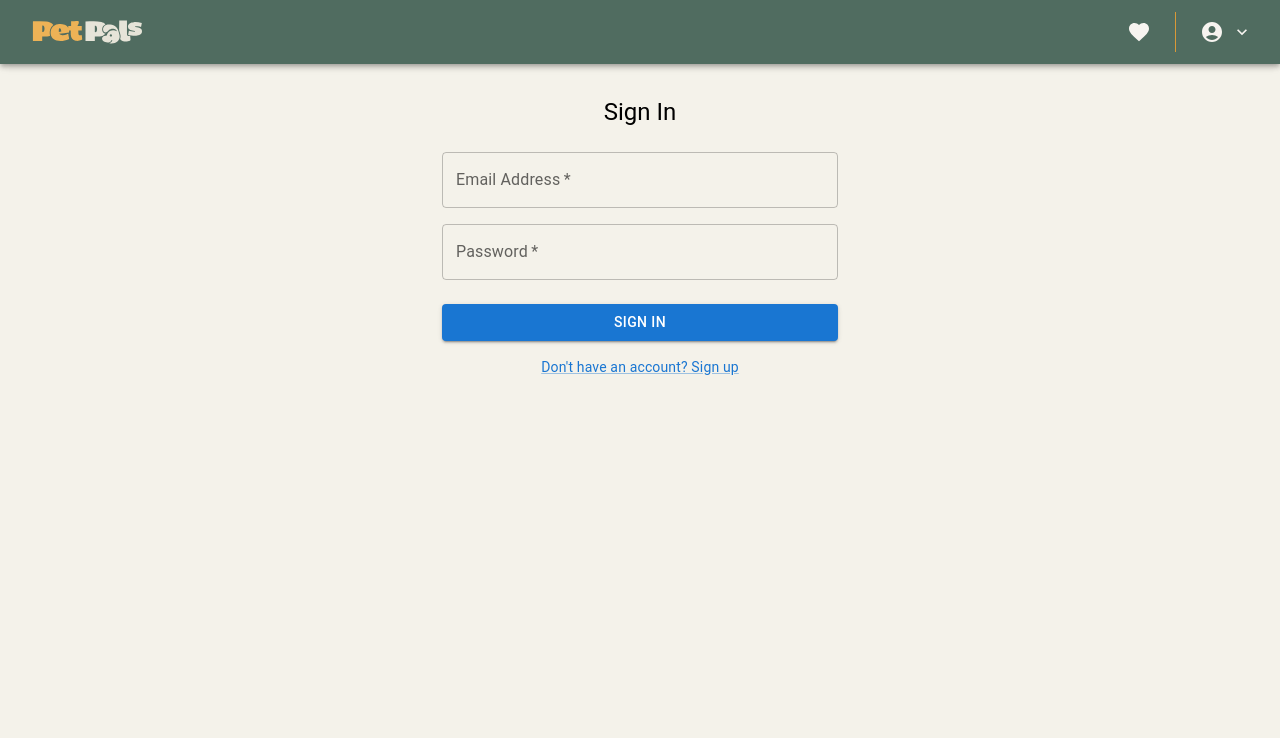
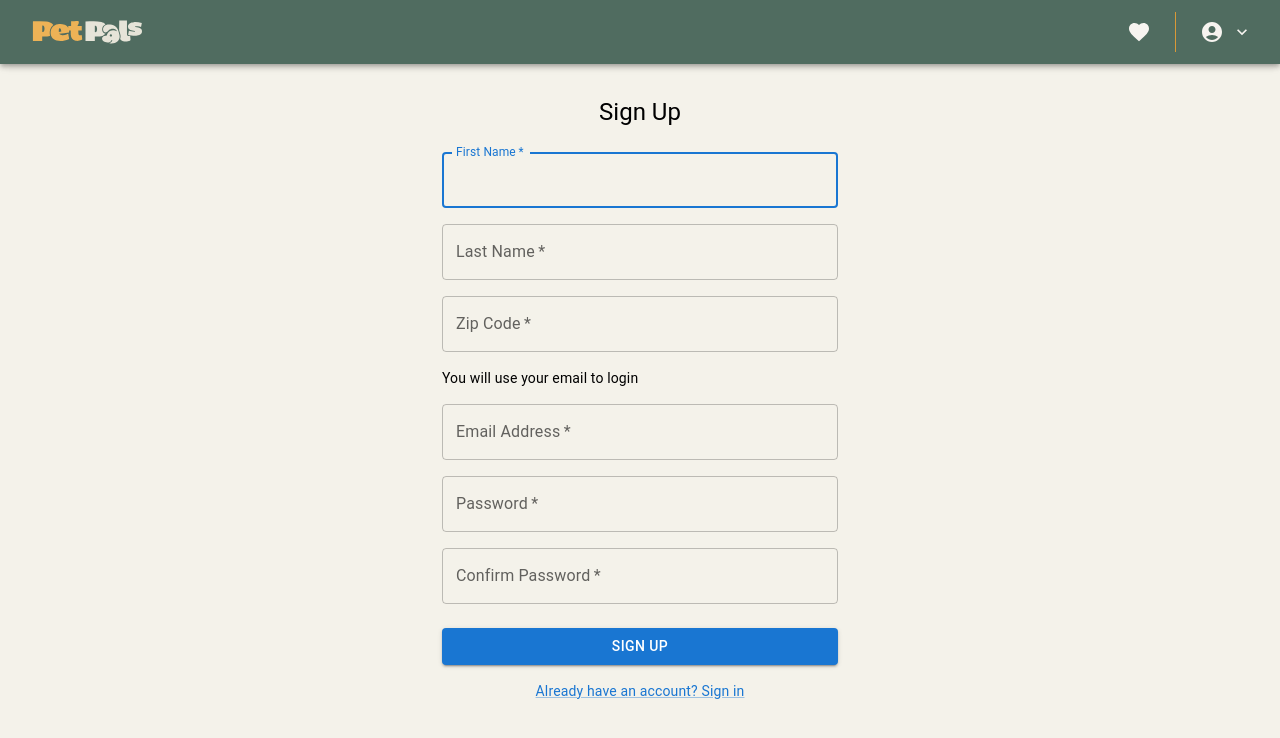
Before and after one commit to Code-the-Dream-School/ffprac-team3-front, a React (Vite) app: page / in a window 1280 px wide. Shown: the top 738 px of the page. Built offline with nearby package versions, Linux system fonts and the light colour scheme.

Commit message:
connect SignUpForm to testing API.

```diff
--- a/src/App.jsx
+++ b/src/App.jsx
@@ -26,7 +26,7 @@ function App() {
   return (
     <>
       <Navbar />
-      <LoginForm />
+      <SignUpForm />
       {/* <HeroBanner />
       <PetSliderCarousel />
        */}
--- a/src/components/SignUpForm/SignUpForm.jsx
+++ b/src/components/SignUpForm/SignUpForm.jsx
@@ -7,10 +7,11 @@ import {
   Button,
   Link,
 } from '@mui/material';
-import React, { useState } from 'react';
+import React, { useState, useRef } from 'react';
 import { registerUser } from '../../util';
 
 export const SignUpForm = () => {
+  const formRef = useRef(null);
   const [password, setPassword] = useState('');
   const [confirmPassword, setConfirmPassword] = useState('');
   const [error, setError] = useState('');
@@ -47,15 +48,21 @@ export const SignUpForm = () => {
           Sign Up
         </Typography>
       </Box>
-      <Box component="form" noValidate onSubmit={handleSubmit} sx={{ mt: 3 }}>
+      <Box
+        component="form"
+        ref={formRef}
+        noValidate
+        onSubmit={handleSubmit}
+        sx={{ mt: 3 }}
+      >
         <Grid container spacing={2}>
           <Grid item xs={12}>
             <TextField
               autoComplete="given-name"
-              name="firstName"
+              name="name"
               required
               fullWidth
-              id="firstName"
+              id="name"
               label="First Name"
               autoFocus
             />
```
